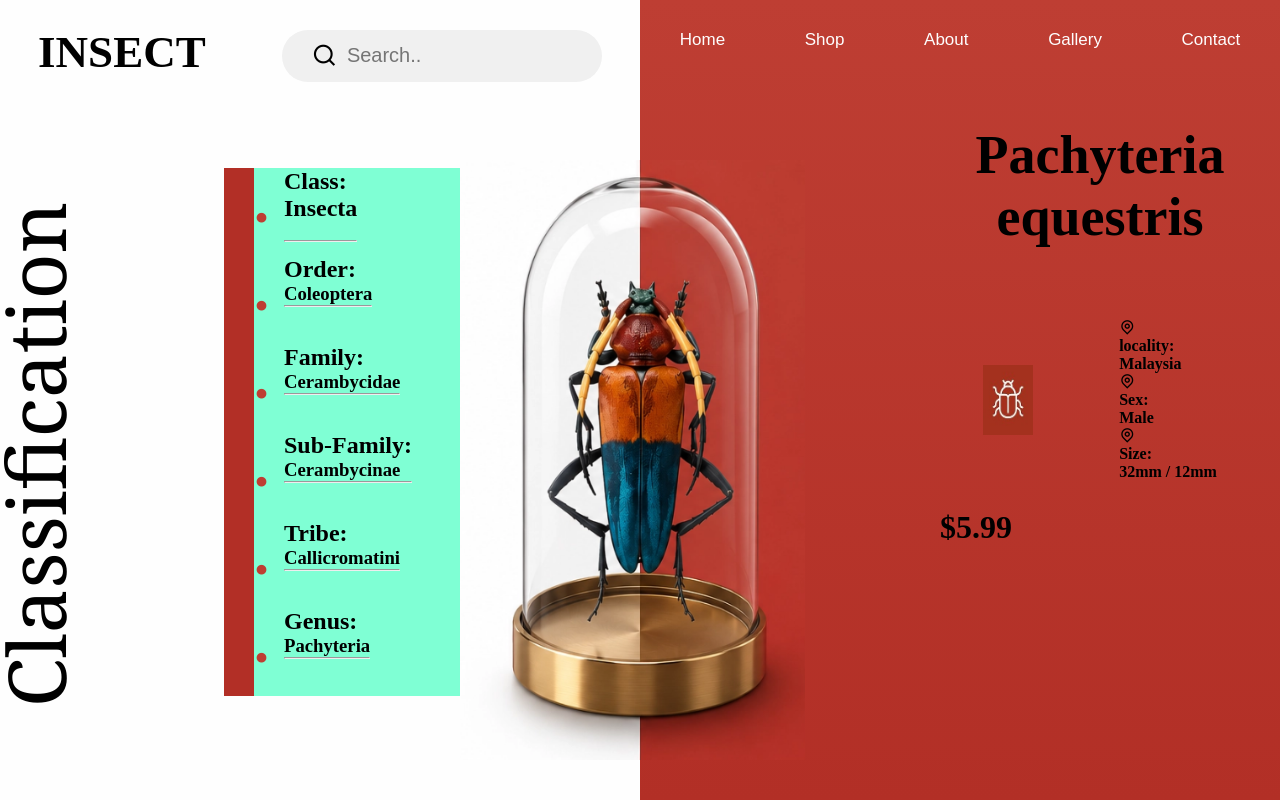
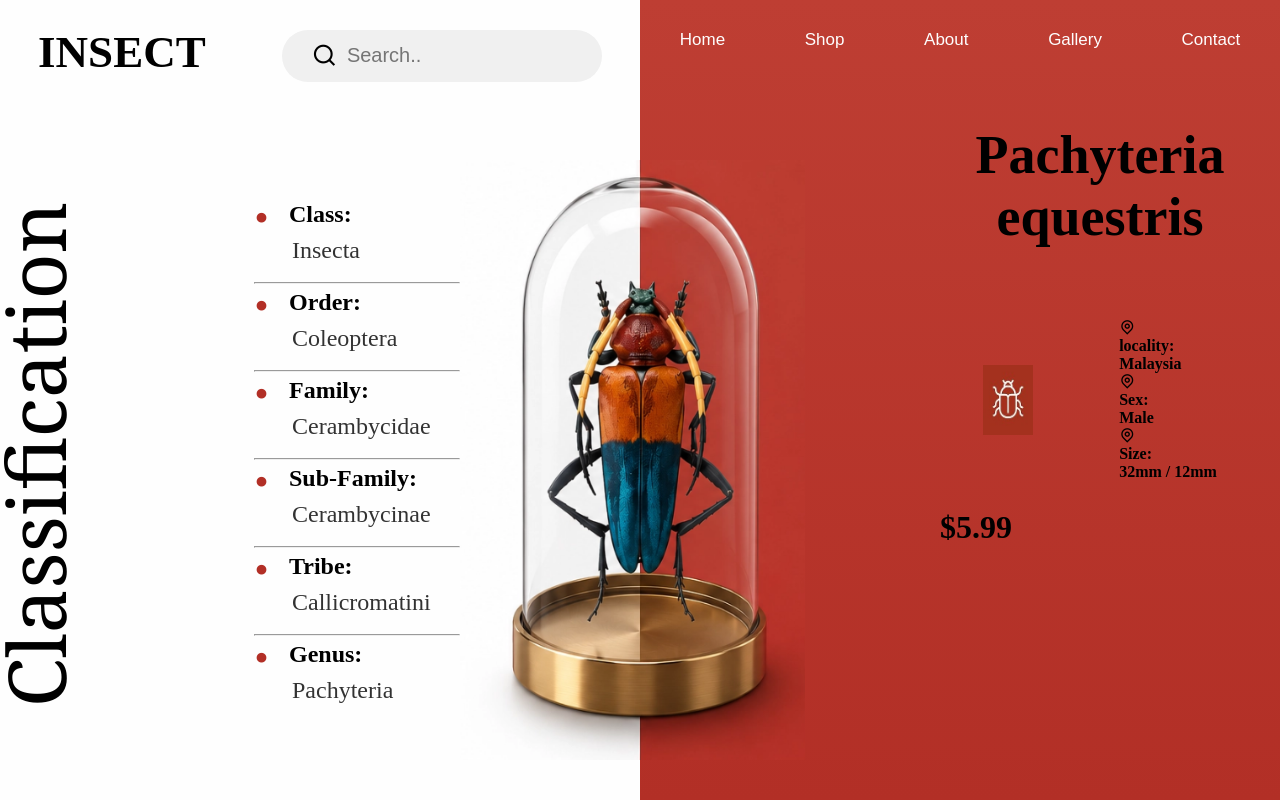
Before and after one commit to Shubham-Singh325/Cohort-Task, a plain HTML site: page Task_02/Design01.html in a window 1280 px wide. Drawn offline with nearby package versions, Linux system fonts and the light colour scheme.

Commit message:
updated html and css

```diff
--- a/Task_02/Design01.html
+++ b/Task_02/Design01.html
@@ -23,53 +23,48 @@
             <h1 class="font">Classification</h1>
             <div class="lefttext">
                 <div class="inside">
-                    <h1>.</h1>
                     <div class="insideup">
-                        <h2>Class:</h2>
+                        <h2><span>.</span>Class:</h2>
                         <h2>Insecta</h2><br>
                         <hr>
                     </div>
                 </div>
                 <div class="inside">
-                    <h1>.</h1>
                     <div class="insideup">
-                        <h2>Order:</h2>
-                        <h3>Coleoptera</h3>
+                        <h2><span>.</span>Order:</h2>
+                        <h2>Coleoptera</h2><br>
                         <hr>
                     </div>
                 </div>
                 <div class="inside">
-                    <h1>.</h1>
                     <div class="insideup">
-                        <h2>Family:</h2>
-                        <h3>Cerambycidae</h3>
+                        <h2><span>.</span>Family:</h2>
+                        <h2>Cerambycidae</h2><br>
                         <hr>
                     </div>
                 </div>
                 <div class="inside">
-                    <h1>.</h1>
                     <div class="insideup">
-                        <h2>Sub-Family:</h2>
-                        <h3>Cerambycinae</h3>
+                        <h2><span>.</span>Sub-Family:</h2>
+                        <h2>Cerambycinae</h2><br>
                         <hr>
                     </div>
                 </div>
                 <div class="inside">
-                    <h1>.</h1>
                     <div class="insideup">
-                        <h2>Tribe:</h2>
-                        <h3>Callicromatini</h3>
+                        <h2><span>.</span>Tribe:</h2>
+                        <h2>Callicromatini</h2><br>
                         <hr>
                     </div>
                 </div>
                 <div class="inside">
-                    <h1>.</h1>
                     <div class="insideup">
-                        <h2>Genus:</h2>
-                        <h3>Pachyteria</h3>
-                        <hr>
+                        <h2><span>.</span>Genus:</h2>
+                        <h2>Pachyteria</h2><br>
+
                     </div>
                 </div>
+
             </div>
         </div>
         <div class="right">
--- a/Task_02/insect.css
+++ b/Task_02/insect.css
@@ -78,22 +78,33 @@ input[type="text"]{
 .lefttext{
     width: 45%;
     height: 66%;
-    background-color: #B22F26;
     margin-left: 35%;
     margin-top: 10%;
     padding-left: 30px;
+
 }
 .lefttext .inside{
     width: 100%;
     height:calc(100%/6);
-    background-color: aquamarine;
     display: flex;
     gap: 15px;
 }
-.inside h1{
-    color: #BE3E33;
+.inside .insideup{
+    width: 80%;
+    font-family: 'Times New Roman', Times, serif;
+
+
+}
+.insideup span{
     font-size: 60px;
-    padding-bottom: 0px;
+    padding-bottom: 5px;
+    margin-right: 20px;
+    color: #B22F26;
+}
+.insideup h2:nth-child(2){
+    padding-left: 38px;
+    font-weight: 100;
+    opacity: 0.8;
 }
  #center{
     width: 27%;
```
